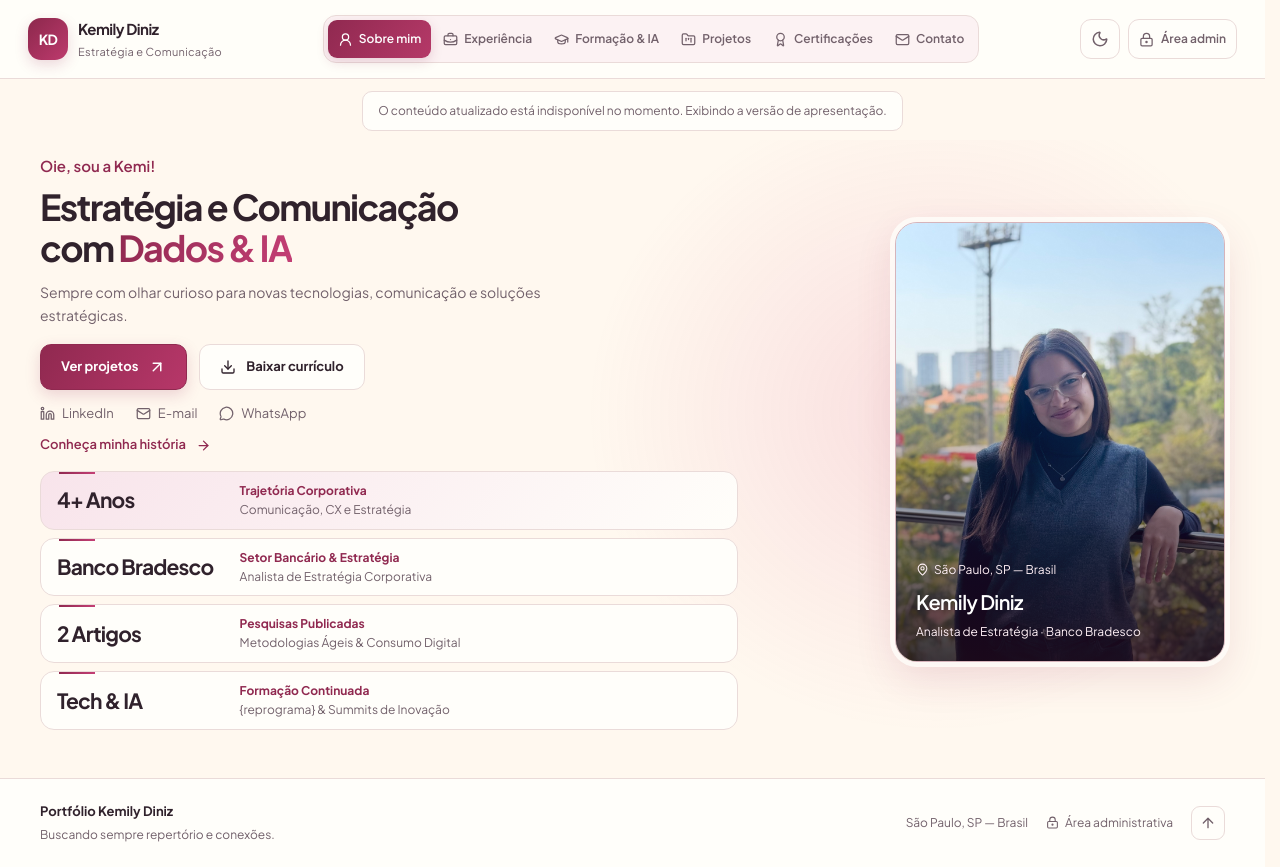
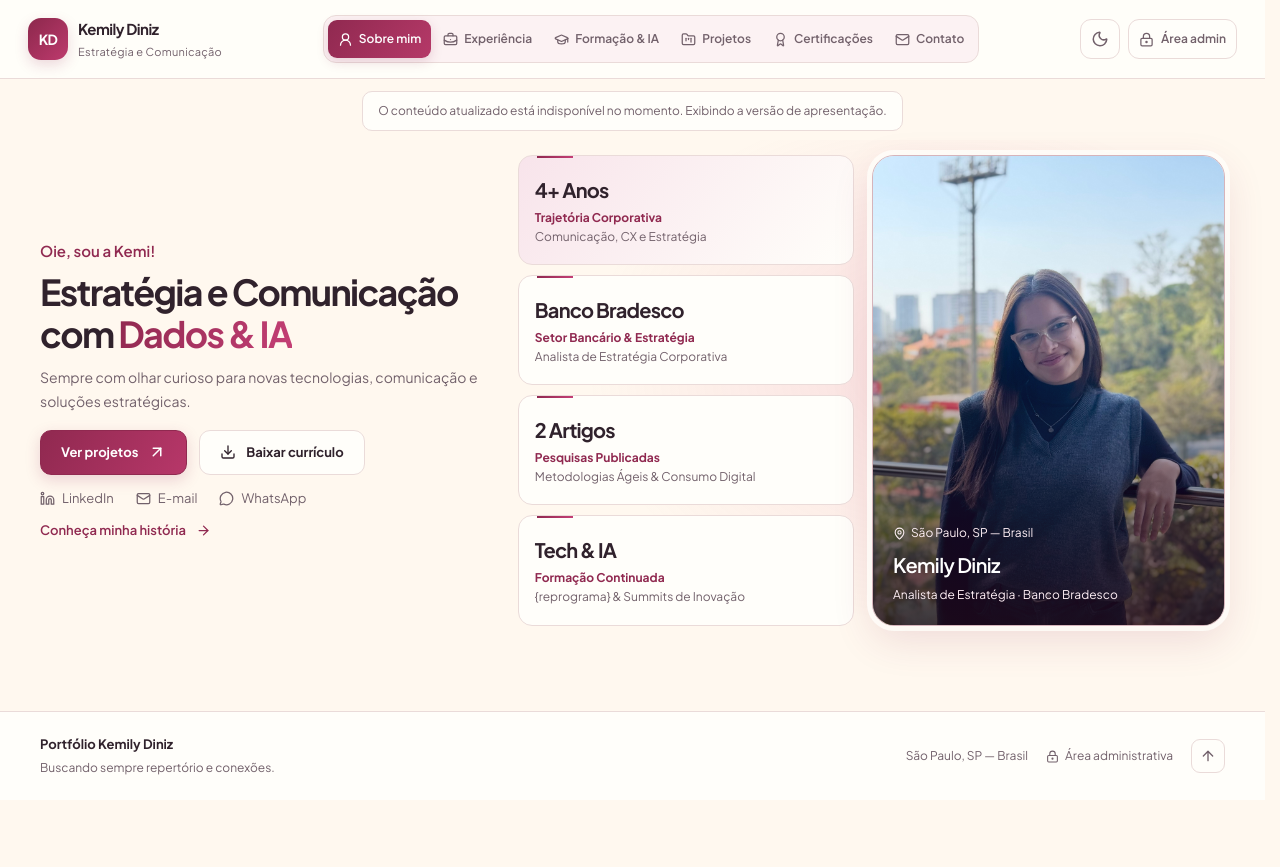
Before and after one commit to kemidiniz/portfolio_kemi, a React (Vite) app: page / in a window 1280 px wide. After the commit the page ends 800 px from the top, so only its background shows below. Built offline with nearby package versions, Linux system fonts and the light colour scheme; no server answers.

Commit message:
Align highlights between introduction and portrait; remove biography headings

```diff
--- a/src/components/About.tsx
+++ b/src/components/About.tsx
@@ -16,20 +16,8 @@ export const About: React.FC<AboutProps> = ({ data }) => {
   ];
 
   return (
-    <section id="sobre" className="py-6 md:py-7">
+    <section id="sobre" aria-label="Biografia" className="py-6 md:py-7">
       <div className="w-full max-w-[1600px] mx-auto px-4 sm:px-8 lg:px-14 xl:px-20">
-        {/* Section Header */}
-        <div className="mb-6">
-          <div className="inline-flex items-center gap-2 text-xs font-bold uppercase tracking-wider text-[var(--wine)] mb-2">
-            <span>Trajetória & Essência</span>
-            <span aria-hidden="true">·</span>
-            <span>{personal.age} anos</span>
-          </div>
-          <h2 className="text-3xl sm:text-4xl font-bold tracking-tight text-[var(--ink)] text-balance">
-            Quem Sou Eu
-          </h2>
-        </div>
-
         {/* Narrative & Strategic Pillars */}
         <div className="grid grid-cols-1 lg:grid-cols-12 gap-8 lg:gap-14 xl:gap-20 items-start">
           {/* Main Story Paragraphs */}
--- a/src/components/Hero.tsx
+++ b/src/components/Hero.tsx
@@ -71,6 +71,7 @@ export function Hero({
             Conheça minha história <ArrowRight size={15} />
           </button>
         </div>
+        <div className="profile-highlights">
           <div className="profile-metrics" aria-label="Destaques da trajetória">
             {personal.metrics.map((metric, index) => (
               <div className="metric-card" key={index}>
@@ -100,6 +101,7 @@ export function Hero({
             </figcaption>
           </figure>
         </div>
+      </div>
     </section>
   );
 }
--- a/src/index.css
+++ b/src/index.css
@@ -2041,3 +2041,69 @@
   letter-spacing: 0;
 }
 }
+
+/* The highlights fill the gap between the introduction and portrait. */
+.profile-highlights {
+  display: grid;
+  grid-template-columns: minmax(0, 1fr) minmax(0, 1.05fr);
+  gap: 18px;
+  align-items: stretch;
+  min-width: 0;
+}
+@media (min-width: 761px) {
+  .profile-grid {
+    grid-template-columns: minmax(0, 0.95fr) minmax(0, 1.5fr);
+    column-gap: 30px;
+    align-items: center;
+  }
+  .profile-highlights {
+    grid-column: 2;
+    grid-row: 1;
+  }
+  .profile-metrics {
+    grid-column: 1;
+    grid-row: 1;
+    grid-template-rows: repeat(4, minmax(0, 1fr));
+    align-self: stretch;
+    gap: 10px;
+  }
+  .profile-portrait {
+    grid-column: 2;
+    grid-row: 1;
+    align-self: stretch;
+    justify-self: stretch;
+    max-width: none;
+    min-height: 0;
+    margin: 0;
+  }
+  .metric-card {
+    display: flex;
+    flex-direction: column;
+    align-items: flex-start;
+    justify-content: center;
+    padding: 12px 16px;
+  }
+  .metric-card strong {
+    font-size: 20px;
+  }
+  .metric-card > span {
+    margin-top: 4px;
+  }
+}
+@media (min-width: 761px) and (max-width: 1099px) {
+  .profile-grid {
+    grid-template-columns: 1fr;
+  }
+  .profile-highlights {
+    grid-column: 1;
+    grid-row: 2;
+    width: 100%;
+    max-width: 660px;
+    justify-self: center;
+  }
+}
+@media (max-width: 760px) {
+  .profile-highlights {
+    display: contents;
+  }
+}
```
Also changed, not shown: 1 other file (tests, documents, lock files or other folders). Lines whose indentation alone changed are shown as unchanged.
